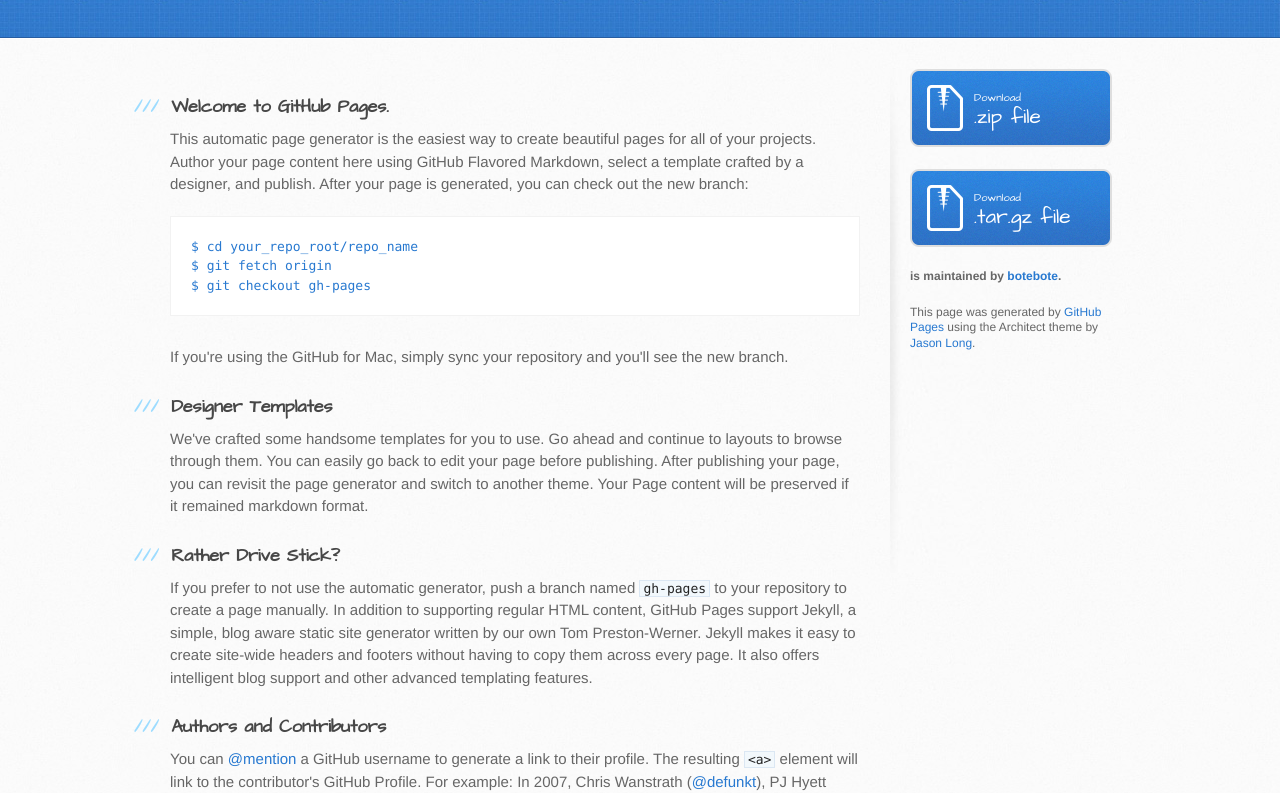
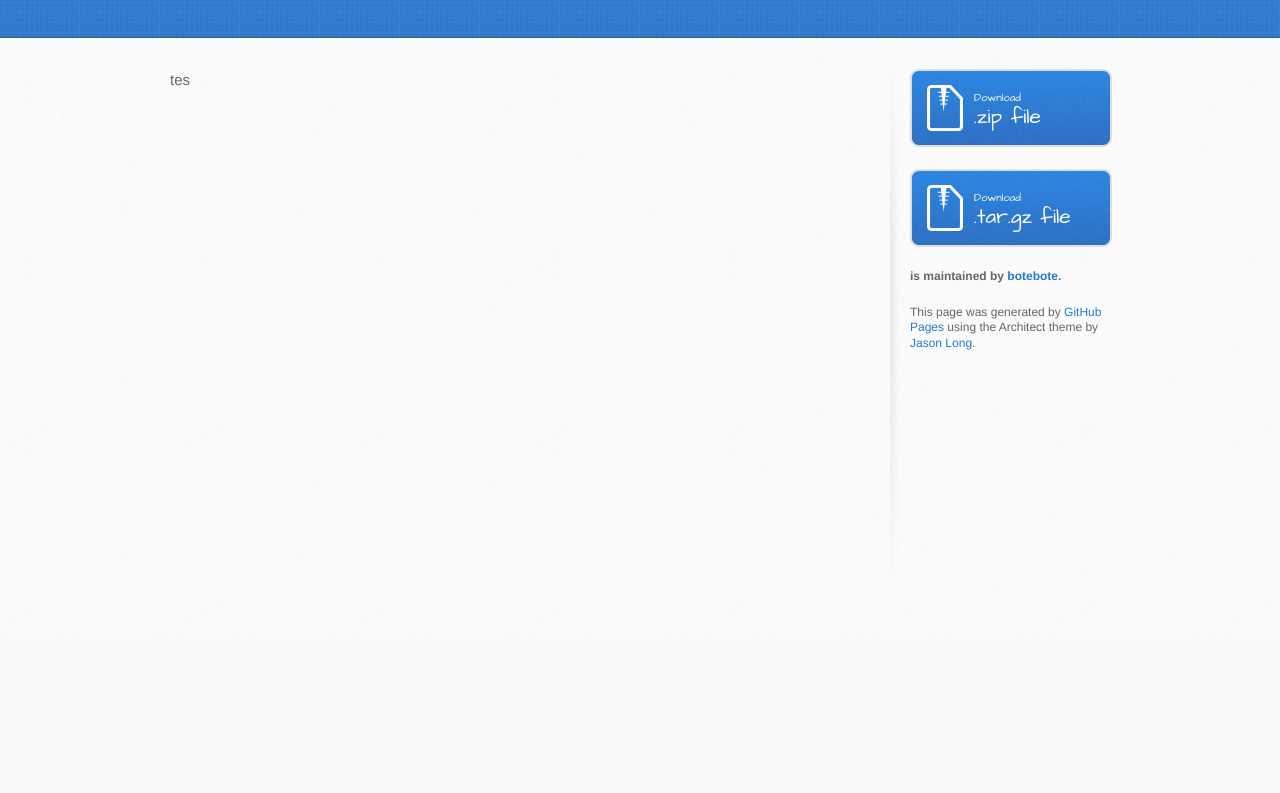
Before and after one commit to botebote/facebook-tab, a plain HTML site: page index.html in a window 1280 px wide. Shown: the part 163-956 px from the top of the page. After the commit the page ends 800 px from the top, so only its background shows below. Drawn offline with Linux system fonts and the light colour scheme.

```diff
--- a/index.html
+++ b/index.html
@@ -28,37 +28,7 @@
     <div id="content-wrapper">
       <div class="inner clearfix">
         <section id="main-content">
-          <h3>
-<a name="welcome-to-github-pages" class="anchor" href="#welcome-to-github-pages"><span class="octicon octicon-link"></span></a>Welcome to GitHub Pages.</h3>
-
-<p>This automatic page generator is the easiest way to create beautiful pages for all of your projects. Author your page content here using GitHub Flavored Markdown, select a template crafted by a designer, and publish. After your page is generated, you can check out the new branch:</p>
-
-<pre><code>$ cd your_repo_root/repo_name
-$ git fetch origin
-$ git checkout gh-pages
-</code></pre>
-
-<p>If you're using the GitHub for Mac, simply sync your repository and you'll see the new branch.</p>
-
-<h3>
-<a name="designer-templates" class="anchor" href="#designer-templates"><span class="octicon octicon-link"></span></a>Designer Templates</h3>
-
-<p>We've crafted some handsome templates for you to use. Go ahead and continue to layouts to browse through them. You can easily go back to edit your page before publishing. After publishing your page, you can revisit the page generator and switch to another theme. Your Page content will be preserved if it remained markdown format.</p>
-
-<h3>
-<a name="rather-drive-stick" class="anchor" href="#rather-drive-stick"><span class="octicon octicon-link"></span></a>Rather Drive Stick?</h3>
-
-<p>If you prefer to not use the automatic generator, push a branch named <code>gh-pages</code> to your repository to create a page manually. In addition to supporting regular HTML content, GitHub Pages support Jekyll, a simple, blog aware static site generator written by our own Tom Preston-Werner. Jekyll makes it easy to create site-wide headers and footers without having to copy them across every page. It also offers intelligent blog support and other advanced templating features.</p>
-
-<h3>
-<a name="authors-and-contributors" class="anchor" href="#authors-and-contributors"><span class="octicon octicon-link"></span></a>Authors and Contributors</h3>
-
-<p>You can <a href="https://github.com/blog/821" class="user-mention">@mention</a> a GitHub username to generate a link to their profile. The resulting <code>&lt;a&gt;</code> element will link to the contributor's GitHub Profile. For example: In 2007, Chris Wanstrath (<a href="https://github.com/defunkt" class="user-mention">@defunkt</a>), PJ Hyett (<a href="https://github.com/pjhyett" class="user-mention">@pjhyett</a>), and Tom Preston-Werner (<a href="https://github.com/mojombo" class="user-mention">@mojombo</a>) founded GitHub.</p>
-
-<h3>
-<a name="support-or-contact" class="anchor" href="#support-or-contact"><span class="octicon octicon-link"></span></a>Support or Contact</h3>
-
-<p>Having trouble with Pages? Check out the documentation at <a href="http://help.github.com/pages">http://help.github.com/pages</a> or contact <a href="mailto:support@github.com">support@github.com</a> and we’ll help you sort it out.</p>
+          <p>tes</p>
         </section>
 
         <aside id="sidebar">
```
Also changed, not shown: params.json (+1 -1 lines).
